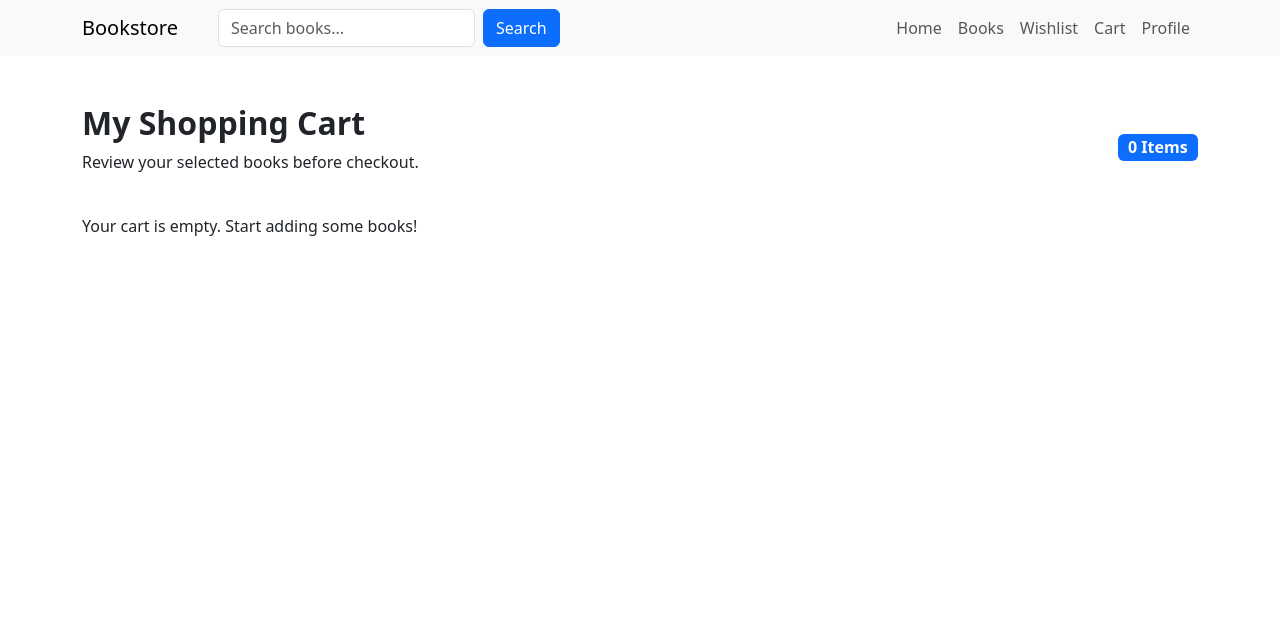
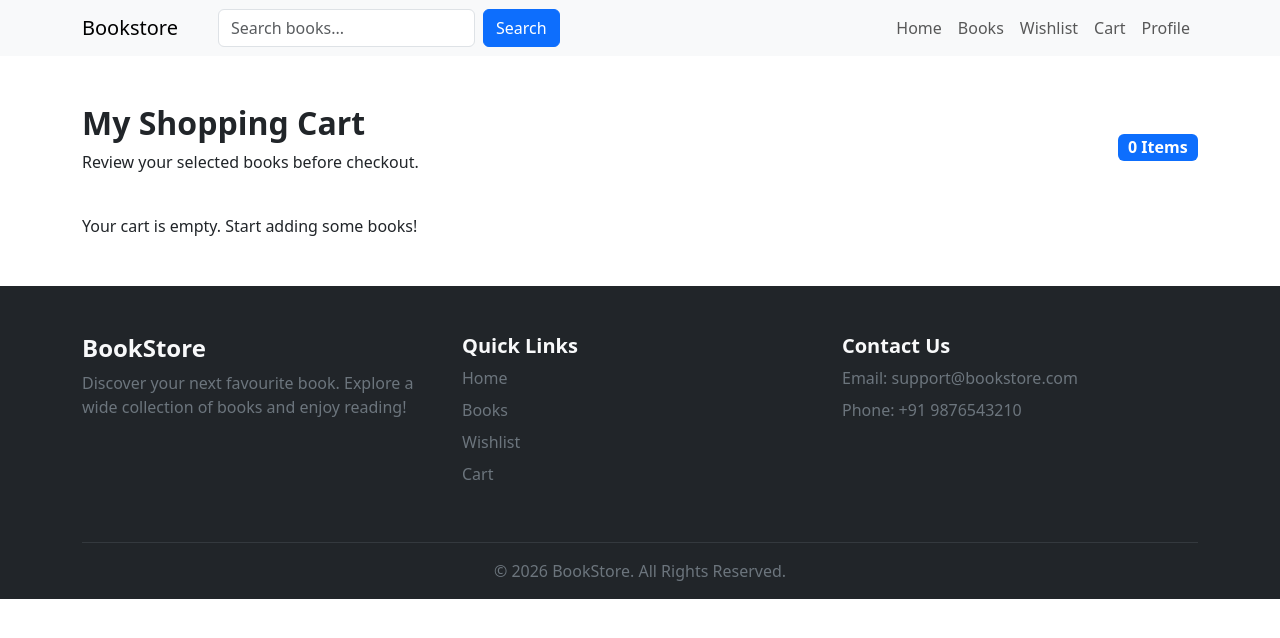
Before and after one commit to hrishikesh-bhoi/Major_Project_One_Frontend, a React (Vite) app: page /cart in a window 1280 px wide. Shown: the top 638 px of the page. Built offline with nearby package versions, Linux system fonts and the light colour scheme.

Commit message:
feat: Add footer

```diff
--- /dev/null
+++ b/src/components/Footer.jsx
@@ -0,0 +1,73 @@
+
+import { Link } from "react-router-dom";
+
+const Footer = () => {
+    return (
+        <footer className="bg-dark text-light pt-5 pb-3 mt-5">
+            <div className="container">
+                <div className="row">
+
+                    {/* About Bookstore */}
+                    <div className="col-md-4 mb-4">
+                        <h4 className="fw-bold">BookStore</h4>
+                        <p className="text-secondary">
+                            Discover your next favourite book.
+                            Explore a wide collection of books
+                            and enjoy reading!
+                        </p>
+                    </div>
+
+                    {/* Quick Links */}
+                    <div className="col-md-4 mb-4">
+                        <h5 className="fw-bold">Quick Links</h5>
+                        <ul className="list-unstyled">
+                            <li className="mb-2">
+                                <Link to="/" className="text-secondary text-decoration-none">
+                                    Home
+                                </Link>
+                            </li>
+                            <li className="mb-2">
+                                <Link to="/books" className="text-secondary text-decoration-none">
+                                    Books
+                                </Link>
+                            </li>
+                            <li className="mb-2">
+                                <Link to="/wishlist" className="text-secondary text-decoration-none">
+                                    Wishlist
+                                </Link>
+                            </li>
+                            <li className="mb-2">
+                                <Link to="/cart" className="text-secondary text-decoration-none">
+                                    Cart
+                                </Link>
+                            </li>
+                        </ul>
+                    </div>
+
+                    {/* Contact Information */}
+                    <div className="col-md-4 mb-4">
+                        <h5 className="fw-bold">Contact Us</h5>
+                        <p className="text-secondary mb-2">
+                            Email: support@bookstore.com
+                        </p>
+                        <p className="text-secondary mb-2">
+                            Phone: +91 9876543210
+                        </p>
+                    </div>
+
+                </div>
+
+                <hr className="border-secondary" />
+
+                <div className="text-center text-secondary">
+                    <p className="mb-0">
+                        © {new Date().getFullYear()} BookStore.
+                        All Rights Reserved.
+                    </p>
+                </div>
+            </div>
+        </footer>
+    );
+};
+
+export default Footer;
--- a/src/pages/BookDetails.jsx
+++ b/src/pages/BookDetails.jsx
@@ -3,6 +3,7 @@ import Navbar from "../components/Navbar";
 import CartContext from "../contexts/CartContext";
 import { useParams, Link, useLocation } from "react-router-dom";
 import useFetch from "../useFetch";
+import Footer from "../components/Footer";
 
 export default function BookDetails() {
   const location = useLocation();
@@ -99,6 +100,7 @@ if (error) {
                 }
             </div>
         </div>
+        <Footer />
         </>
     )
   }
--- a/src/pages/Books.jsx
+++ b/src/pages/Books.jsx
@@ -4,6 +4,7 @@ import Navbar from '../components/Navbar';
 import CartContext from '../contexts/CartContext';
 import { Link, useLocation, useSearchParams, useNavigate } from 'react-router-dom';
 import useFetch from "../useFetch";
+import Footer from "../components/Footer";
 
 
 export default function Books() {
@@ -198,6 +199,7 @@ if (error) {
     </div>
     </div>
     </div>
+    <Footer />
 
     </>)
 }
--- a/src/pages/Cart.jsx
+++ b/src/pages/Cart.jsx
@@ -3,6 +3,7 @@ import { useContext } from 'react';
 import { Link } from 'react-router-dom';
 import Navbar from '../components/Navbar';
 import CartContext from '../contexts/CartContext';
+import Footer from "../components/Footer";
 
 export default function Cart() {
 
@@ -116,5 +117,6 @@ export default function Cart() {
         }
 
     </div>
+    <Footer />
     </>)
 }
--- a/src/pages/Checkout.jsx
+++ b/src/pages/Checkout.jsx
@@ -3,6 +3,7 @@ import { useState, useContext } from 'react';
 import { useNavigate } from 'react-router-dom';
 import Navbar from '../components/Navbar';
 import CartContext from '../contexts/CartContext';
+import Footer from '../components/Footer';
 
 export default function Checkout() {
 
@@ -197,6 +198,7 @@ const handlePlaceOrder = () => {
                 Place Order
             </button>
         </div>
+        <Footer />
         </>
     )
 }
--- a/src/pages/Home.jsx
+++ b/src/pages/Home.jsx
@@ -1,5 +1,6 @@
 import { Link, useNavigate } from "react-router-dom";
 import { useSearchParams  } from "react-router-dom";
+import Footer from "../components/Footer";
 
 export default function Home() {
 
@@ -169,6 +170,8 @@ export default function Home() {
 
 </section>
 
+<Footer />
+
         </>
     );
 
--- a/src/pages/OrderSuccess.jsx
+++ b/src/pages/OrderSuccess.jsx
@@ -1,6 +1,7 @@
 import Navbar from "../components/Navbar";
 import { useLocation, useNavigate } from "react-router-dom";
 import { useState, useEffect, useRef } from "react";
+import Footer from "../components/Footer";
 
 export default function OrderSuccess() {
 
@@ -73,6 +74,7 @@ export default function OrderSuccess() {
     Continue Shopping
 </button>
         </div>
+        <Footer />
         </>
     )
 }
--- a/src/pages/Profile.jsx
+++ b/src/pages/Profile.jsx
@@ -1,6 +1,7 @@
 import { toast } from "react-toastify";
 import React, { useState} from "react"
 import Navbar from "../components/Navbar";
+import Footer from "../components/Footer";
 
 export default function Profile() {
 
@@ -282,6 +283,7 @@ setEditingIndex(null);
             </div>
 
         </div>
+        <Footer />
         </>
     );
 }
--- a/src/pages/Wishlist.jsx
+++ b/src/pages/Wishlist.jsx
@@ -3,6 +3,7 @@ import Navbar from "../components/Navbar";
 import React, { useContext } from "react";
 import CartContext from "../contexts/CartContext";
 import { Link } from "react-router-dom";
+import Footer from "../components/Footer";
 
 export default function Wishlist() {
 
@@ -64,6 +65,7 @@ export default function Wishlist() {
                         </div>
 )}
         </div>
+        <Footer />
         </>
     )
 }
```
